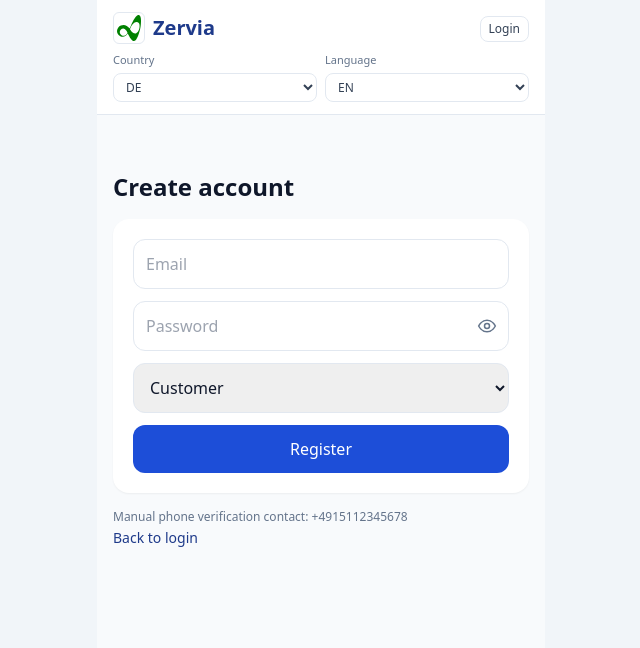
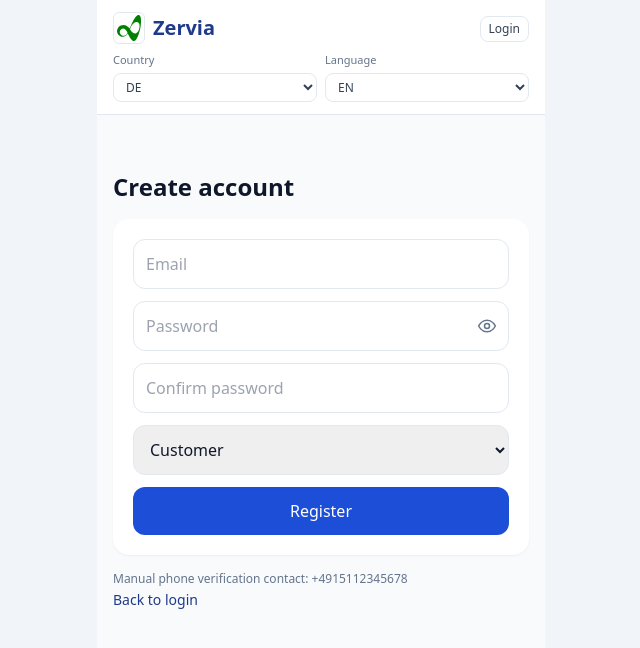
Before and after one commit to Jack007777/zervia, a Next.js app in the folder apps/web/: page /en/auth/register in a window 1280 px wide. Shown: the top 648 px of the page, without its empty margins (319-959 px from the left). Built offline with nearby package versions, Linux system fonts and the light colour scheme.

Commit message:
feat(web): require password confirmation on register

```diff
--- a/apps/web/app/[locale]/auth/register/page.tsx
+++ b/apps/web/app/[locale]/auth/register/page.tsx
@@ -12,7 +12,11 @@ import { useRegister, useVerifyEmailRegister } from '../../../../src/lib/api/hoo
 const registerSchema = z.object({
   email: z.string().email(),
   password: z.string().min(8),
+  confirmPassword: z.string().min(8),
   accountType: z.enum(['customer', 'business'])
+}).refine((values) => values.password === values.confirmPassword, {
+  message: 'Passwords do not match',
+  path: ['confirmPassword']
 });
 
 type RegisterInput = z.infer<typeof registerSchema>;
@@ -43,7 +47,7 @@ export default function RegisterPage() {
   const [infoMessage, setInfoMessage] = useState('');
   const form = useForm<RegisterInput>({
     resolver: zodResolver(registerSchema),
-    defaultValues: { email: '', password: '', accountType: 'customer' }
+    defaultValues: { email: '', password: '', confirmPassword: '', accountType: 'customer' }
   });
 
   useEffect(() => {
@@ -149,6 +153,15 @@ export default function RegisterPage() {
         {form.formState.errors.password ? (
           <p className="text-xs text-rose-600">{form.formState.errors.password.message}</p>
         ) : null}
+        <input
+          className="rounded-xl border p-3"
+          placeholder="Confirm password"
+          type={showPassword ? 'text' : 'password'}
+          {...form.register('confirmPassword')}
+        />
+        {form.formState.errors.confirmPassword ? (
+          <p className="text-xs text-rose-600">{form.formState.errors.confirmPassword.message}</p>
+        ) : null}
         <select className="rounded-xl border p-3" {...form.register('accountType')}>
           <option value="customer">Customer</option>
           <option value="business">Business</option>
```
Also changed, not shown: apps/web/public/sw.js.
